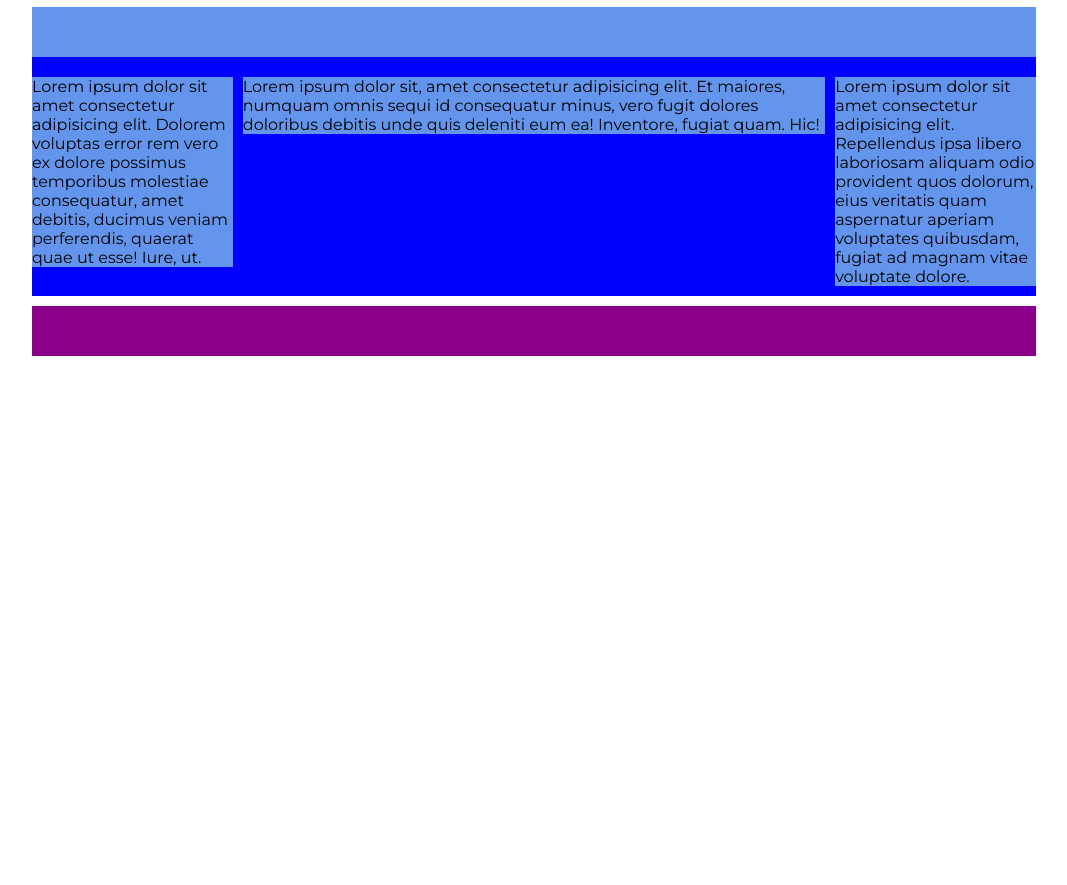
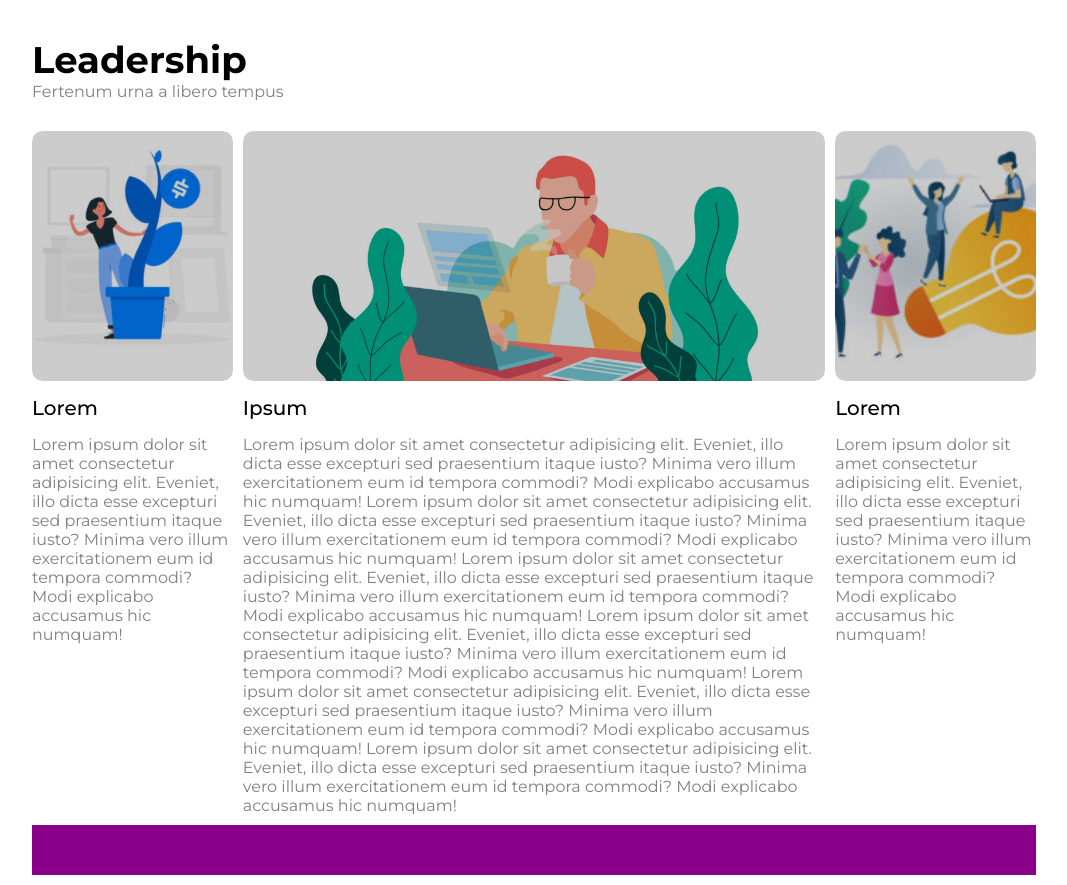
Before and after one commit to marianomarchionna/htmlcss-wp, a plain HTML site: page index.html in a window 1280 px wide. Shown: the part 636-1521 px from the top of the page, without its empty margins (106-1173 px from the left). Before the commit the page ends 1002 px from the top, so only its background shows below. Drawn offline with Linux system fonts and the light colour scheme.

Commit message:
Main completato

```diff
--- a/css/style.css
+++ b/css/style.css
@@ -17,6 +17,13 @@ body{
 .container{
     width: 80%;
     margin: 0 auto;
+}
+
+.overlay {
+    position: absolute;
+    inset: 0;
+    background-color: rgba(0, 0, 0, 0.2);
+    border-radius: 10px;
 }
 /*fine common*/
 
@@ -56,14 +63,9 @@ nav li a{
     height: 450px;
     margin: 10px;
     color: white;
+    border-radius: 10px;
 }
 
-.overlay{
-    position: absolute;
-    inset: 0;
-    background-color: rgba(0, 0, 0, 0.2);
-    border-radius: 10px;
-}
 
 .slider img{
     width: 100%;
@@ -75,41 +77,73 @@ nav li a{
 .slider-text{
     position: absolute;
     right: 45%;
-    bottom: 50px;
+    bottom: 60px;
     left: 5%;
     font-weight: 500;
     font-size: 21px;
 }
 /*fine banner*/
 
-/*parte esercizio con float*/
+/*titoli*/
+.title{
+    margin: 30px 0;
+}
+
+.title h2{
+    font-weight: 700;
+    font-size: 37px;
+}
+
+.title p{
+    color: gray;
+}
+/*fine titoli*/
+
+/*main*/
 .main{
-    background-color: blue;
     margin: 10px;
 }
 
-.title{
-    background-color: cornflowerblue;
-    height: 50px;
-    margin-bottom: 10px;
+.col {
+    float: left;
+    position: relative;
 }
 
-.text,
-.text3{
-    background-color: cornflowerblue;
-    float: left;
-    margin-top: 10px;
-    margin-bottom: 10px;
-    width: calc(100% / 5 );
+.left,
+.right {
+    width: calc(100% / 5);
 }
 
-.text2{
-    background-color: cornflowerblue;
-    float: left;
-    margin: 10px;
-    width: calc((100% / 5)*3 - 20px);
+.center {
+    width: calc(100% / 5 * 3 - 20px);
+    margin: 0px 10px;
 }
-/*fine float*/
+
+.pictures {
+    position: relative;
+    border-radius: 10px;
+    overflow: hidden;
+    height: 250px;
+    width: 100%;
+}
+
+.pictures img {
+    object-fit: cover;
+    height: 100%;
+    width: 100%;
+}
+
+.col h4 {
+    font-size: 20px;
+    color: black;
+    font-weight: 500;
+    margin: 15px 0;
+}
+
+.col p {
+    color: gray;
+}
+/*fine main*/
 
 footer{
     background-color: darkmagenta;
--- a/index.html
+++ b/index.html
@@ -41,10 +41,52 @@
                 </div>
             </div>
             <div class="main clearfix">
-                <div class="title"></div>
-                <div class="text">Lorem ipsum dolor sit amet consectetur adipisicing elit. Dolorem voluptas error rem vero ex dolore possimus temporibus molestiae consequatur, amet debitis, ducimus veniam perferendis, quaerat quae ut esse! Iure, ut.</div>
-                <div class="text2">Lorem ipsum dolor sit, amet consectetur adipisicing elit. Et maiores, numquam omnis sequi id consequatur minus, vero fugit dolores doloribus debitis unde quis deleniti eum ea! Inventore, fugiat quam. Hic!</div>
-                <div class="text3">Lorem ipsum dolor sit amet consectetur adipisicing elit. Repellendus ipsa libero laboriosam aliquam odio provident quos dolorum, eius veritatis quam aspernatur aperiam voluptates quibusdam, fugiat ad magnam vitae voluptate dolore.</div>
+                <div class="title">
+                    <h2>Leadership</h2>
+                    <p>Fertenum urna a libero tempus</p>
+                </div>
+                <div class="col left">
+                    <div class="pictures">
+                        <div class="overlay"></div>
+                        <img src="img/img-1.jpg" alt="Immagine primo paragrafo">
+                    </div>
+                    <h4>Lorem</h4>
+                    <p>Lorem ipsum dolor sit amet consectetur adipisicing elit. Eveniet, illo dicta esse excepturi
+                        sed praesentium itaque iusto? Minima vero illum exercitationem eum id tempora commodi?
+                        Modi explicabo accusamus hic numquam!
+                    </p>
+                </div>
+                <div class="col center">
+                    <div class="pictures">
+                        <div class="overlay"></div>
+                        <img src="img/banner-2.jpg" alt="Immagine secondo paragrafo">
+                    </div>
+                    <h4>Ipsum</h4>
+                    <p>Lorem ipsum dolor sit amet consectetur adipisicing elit. Eveniet, illo dicta esse excepturi
+                        sed praesentium itaque iusto? Minima vero illum exercitationem eum id tempora commodi?
+                        Modi explicabo accusamus hic numquam! Lorem ipsum dolor sit amet consectetur adipisicing elit. Eveniet, illo dicta esse excepturi
+                        sed praesentium itaque iusto? Minima vero illum exercitationem eum id tempora commodi?
+                        Modi explicabo accusamus hic numquam! Lorem ipsum dolor sit amet consectetur adipisicing elit. Eveniet, illo dicta esse excepturi
+                        sed praesentium itaque iusto? Minima vero illum exercitationem eum id tempora commodi?                            Modi explicabo accusamus hic numquam! Lorem ipsum dolor sit amet consectetur adipisicing elit. Eveniet, illo dicta esse excepturi
+                        sed praesentium itaque iusto? Minima vero illum exercitationem eum id tempora commodi?
+                        Modi explicabo accusamus hic numquam! Lorem ipsum dolor sit amet consectetur adipisicing elit. Eveniet, illo dicta esse excepturi
+                        sed praesentium itaque iusto? Minima vero illum exercitationem eum id tempora commodi?
+                        Modi explicabo accusamus hic numquam! Lorem ipsum dolor sit amet consectetur adipisicing elit. Eveniet, illo dicta esse excepturi
+                        sed praesentium itaque iusto? Minima vero illum exercitationem eum id tempora commodi?
+                        Modi explicabo accusamus hic numquam!
+                    </p>
+                </div>
+                <div class="col right">
+                    <div class="pictures">
+                        <div class="overlay"></div>
+                        <img src="img/img-3.jpg" alt="Immagine terzo paragrafo">
+                    </div>
+                    <h4>Lorem</h4>
+                    <p>Lorem ipsum dolor sit amet consectetur adipisicing elit. Eveniet, illo dicta esse excepturi
+                        sed praesentium itaque iusto? Minima vero illum exercitationem eum id tempora commodi?
+                         Modi explicabo accusamus hic numquam!
+                    </p>
+                </div>
             </div>
         </main>
 
```
